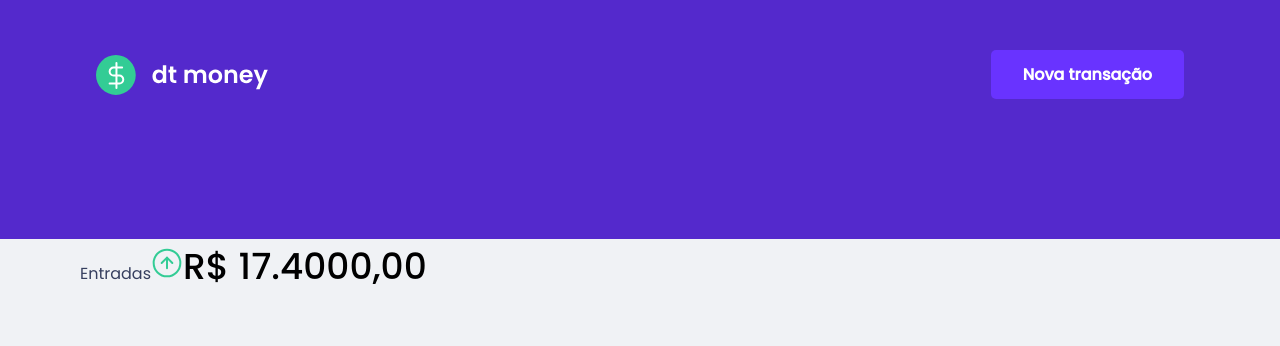
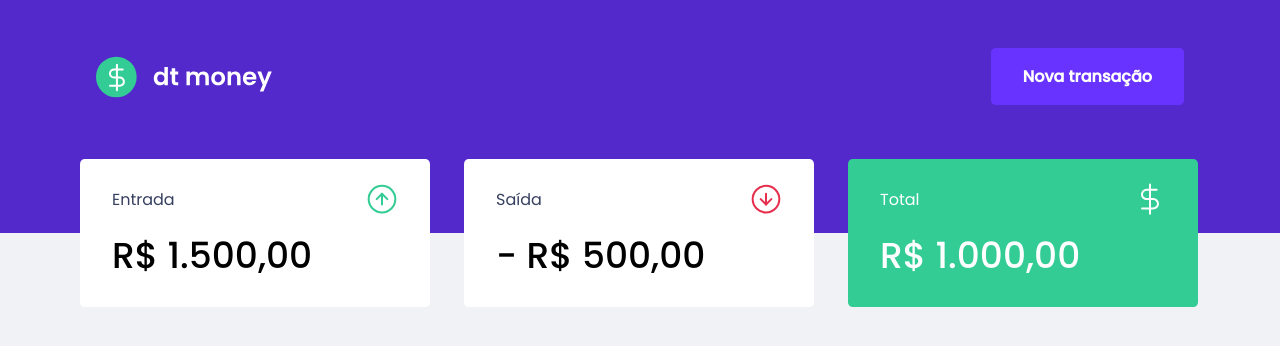
Before and after one commit to LeonardoBrizolla/rocket-money, a React (Create React App) app: page / in a window 1280 px wide. Shown: the top 346 px of the page. Built offline with nearby package versions, Linux system fonts and the light colour scheme.

Commit message:
Header done

```diff
--- a/src/components/CardRocket/index.tsx
+++ b/src/components/CardRocket/index.tsx
@@ -2,12 +2,26 @@ import { IconRocket } from '../../objects/IconRocket';
 import { LabelRocket } from '../../objects/LabelRocket';
 import { TotalRocket } from '../../objects/TotalRocket';
 
-import { Container } from './styles';
+import { Container, Header } from './styles';
 
-export const CardRocket = () => (
-  <Container>
-    <LabelRocket />
-    <IconRocket />
-    <TotalRocket />
+type CardRocketProps = {
+  content: string;
+  src: string;
+  className?: string;
+  labelName: string;
+};
+
+export const CardRocket = ({
+  content,
+  src,
+  className,
+  labelName,
+}: CardRocketProps) => (
+  <Container className={className}>
+    <Header>
+      <LabelRocket labelName={labelName} />
+      <IconRocket src={src} />
+    </Header>
+    <TotalRocket content={content} />
   </Container>
 );
--- a/src/components/CardRocket/styles.ts
+++ b/src/components/CardRocket/styles.ts
@@ -1,3 +1,22 @@
 import styled from 'styled-components';
 
-export const Container = styled.div``;
+export const Container = styled.section`
+  background-color: var(--color-shape);
+  border-radius: 0.3rem;
+
+  &.-total {
+    background-color: var(--color-green);
+    color: var(--color-shape);
+
+    label {
+      color: inherit;
+    }
+  }
+`;
+
+export const Header = styled.header`
+  display: flex;
+  align-items: center;
+  justify-content: space-between;
+  margin-bottom: 0.8rem;
+`;
--- a/src/components/HeaderRocket/styles.ts
+++ b/src/components/HeaderRocket/styles.ts
@@ -6,7 +6,7 @@ export const Container = styled.header`
   div {
     max-width: 1120px;
     margin: 0 auto;
-    padding: 3.125rem 1rem 8.75rem;
+    padding: 3rem 1rem 8rem;
   }
 `;
 
@@ -16,11 +16,11 @@ export const Content = styled.div`
   justify-content: space-between;
 
   button {
-    padding: 0.75rem 2rem;
+    padding: 1rem 2rem;
   }
 
   img {
-    width: 10.75rem;
-    height: 2.5rem;
+    width: 11rem;
+    height: 3rem;
   }
 `;
--- a/src/components/SummaryRocket/index.tsx
+++ b/src/components/SummaryRocket/index.tsx
@@ -1,9 +1,19 @@
 import { CardRocket } from '../CardRocket';
 
 import { Container } from './styles';
+import incomeImg from '../../assets/income.svg';
+import outcomeImg from '../../assets/outcome.svg';
+import totalImg from '../../assets/total.svg';
 
 export const SummaryRocket = () => (
   <Container>
-    <CardRocket />
+    <CardRocket content="R$ 1.500,00" src={incomeImg} labelName="Entrada" />
+    <CardRocket content="- R$ 500,00" src={outcomeImg} labelName="Saída" />
+    <CardRocket
+      content="R$ 1.000,00"
+      src={totalImg}
+      className="-total"
+      labelName="Total"
+    />
   </Container>
 );
--- a/src/components/SummaryRocket/styles.ts
+++ b/src/components/SummaryRocket/styles.ts
@@ -1,3 +1,14 @@
 import styled from 'styled-components';
 
-export const Container = styled.div``;
+export const Container = styled.div`
+  display: grid;
+  grid-template-columns: repeat(3, 1fr);
+  gap: 2rem;
+
+  transform: translateY(-50%);
+
+  section {
+    width: 21.875rem;
+    padding: 1.5rem 2rem;
+  }
+`;
--- a/src/objects/ButtonRocket/styles.ts
+++ b/src/objects/ButtonRocket/styles.ts
@@ -6,7 +6,7 @@ export const Button = styled.button`
   font-weight: bold;
   font-size: 1rem;
   border: none;
-  border-radius: 0.3125rem;
+  border-radius: 0.3rem;
 
   transition: filter 0.2s linear;
 
--- a/src/objects/IconRocket/index.tsx
+++ b/src/objects/IconRocket/index.tsx
@@ -1,3 +1,7 @@
-import incomeImg from '../../assets/income.svg';
+type IconRocketProps = {
+  src: string;
+};
 
-export const IconRocket = () => <img src={incomeImg} alt="Ícone de entrada" />;
+export const IconRocket = ({ src }: IconRocketProps) => (
+  <img src={src} alt="Ícone de entrada" />
+);
--- a/src/objects/LabelRocket/index.tsx
+++ b/src/objects/LabelRocket/index.tsx
@@ -1,3 +1,9 @@
 import { Label } from './styles';
 
-export const LabelRocket = () => <Label>Entradas</Label>;
+type LabelRocketProps = {
+  labelName: string;
+};
+
+export const LabelRocket = ({ labelName }: LabelRocketProps) => (
+  <Label>{labelName}</Label>
+);
--- a/src/objects/TotalRocket/index.tsx
+++ b/src/objects/TotalRocket/index.tsx
@@ -1,3 +1,9 @@
 import { Total } from './styles';
 
-export const TotalRocket = () => <Total>R$ 17.4000,00</Total>;
+type TotalRocketProps = {
+  content: string;
+};
+
+export const TotalRocket = ({ content }: TotalRocketProps) => (
+  <Total>{content}</Total>
+);
--- a/src/objects/TotalRocket/styles.ts
+++ b/src/objects/TotalRocket/styles.ts
@@ -1,6 +1,7 @@
 import styled from 'styled-components';
 
 export const Total = styled.strong`
+  display: block;
   font-size: 2.25rem;
   font-weight: 500;
 `;
--- a/src/styles/settings/colors.ts
+++ b/src/styles/settings/colors.ts
@@ -4,6 +4,7 @@ export const GlobalColors = createGlobalStyle`
   :root {
     --color-background: #f0f2f5;
     --color-red: #e52e4d;
+    --color-green: #33CC95;
     --color-blue: #5429cc;
     --color-blue-light: #6933ff;
     --color-text-title: #363f5f;
```
